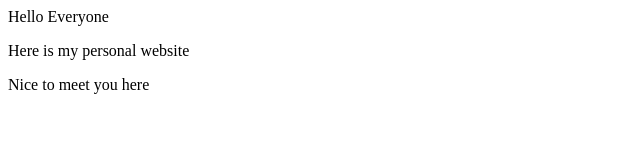
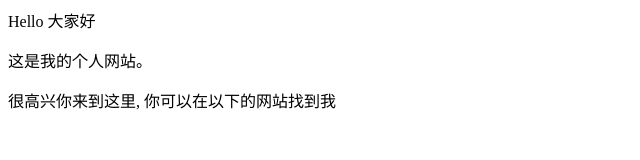
Before and after one commit to LexieJL/Jiayuan.Info.github.io, a plain HTML site: page index.html in a window 1280 px wide. Shown: the whole page, without its empty margins (0-640 px from the left). Drawn offline with Linux system fonts and the light colour scheme.

Commit message:
Update index.html

```diff
--- a/index.html
+++ b/index.html
@@ -1,5 +1,5 @@
-<p>Hello Everyone</p>
-<p>Here is my personal website </p>
-<p>Nice to meet you here </p>
+<p>Hello 大家好</p>
+<p>这是我的个人网站。 </p>
+<p>很高兴你来到这里, 你可以在以下的网站找到我</p>
 
-</ul>
+<ul>
```
